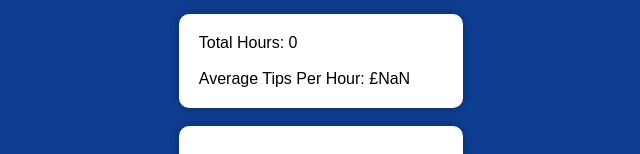
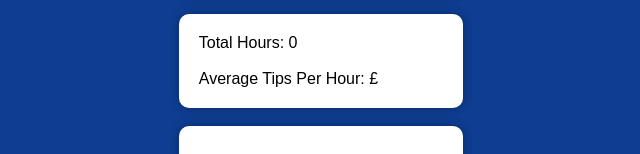
Before and after one commit to markprodehl/tip-calculator, a React (Create React App) app: page / in a window 1280 px wide. Shown: the part 525-679 px from the top of the page, without its empty margins (319-959 px from the left). Built offline with nearby package versions, Linux system fonts and the light colour scheme.

Commit message:
Updated the total tips to only display only if total tips exist.

```diff
--- a/src/components/TipCalculator.js
+++ b/src/components/TipCalculator.js
@@ -64,7 +64,7 @@ const TipCalculator = () => {
         </div>
         <br />
         <div>
-          Average Tips Per Hour: £{(totalTips / totalHours).toFixed(2)}
+          Average Tips Per Hour: £{totalTips && totalHours ? (totalTips / totalHours).toFixed(2) : ""}
         </div>
       </div>
       <br/>
```
